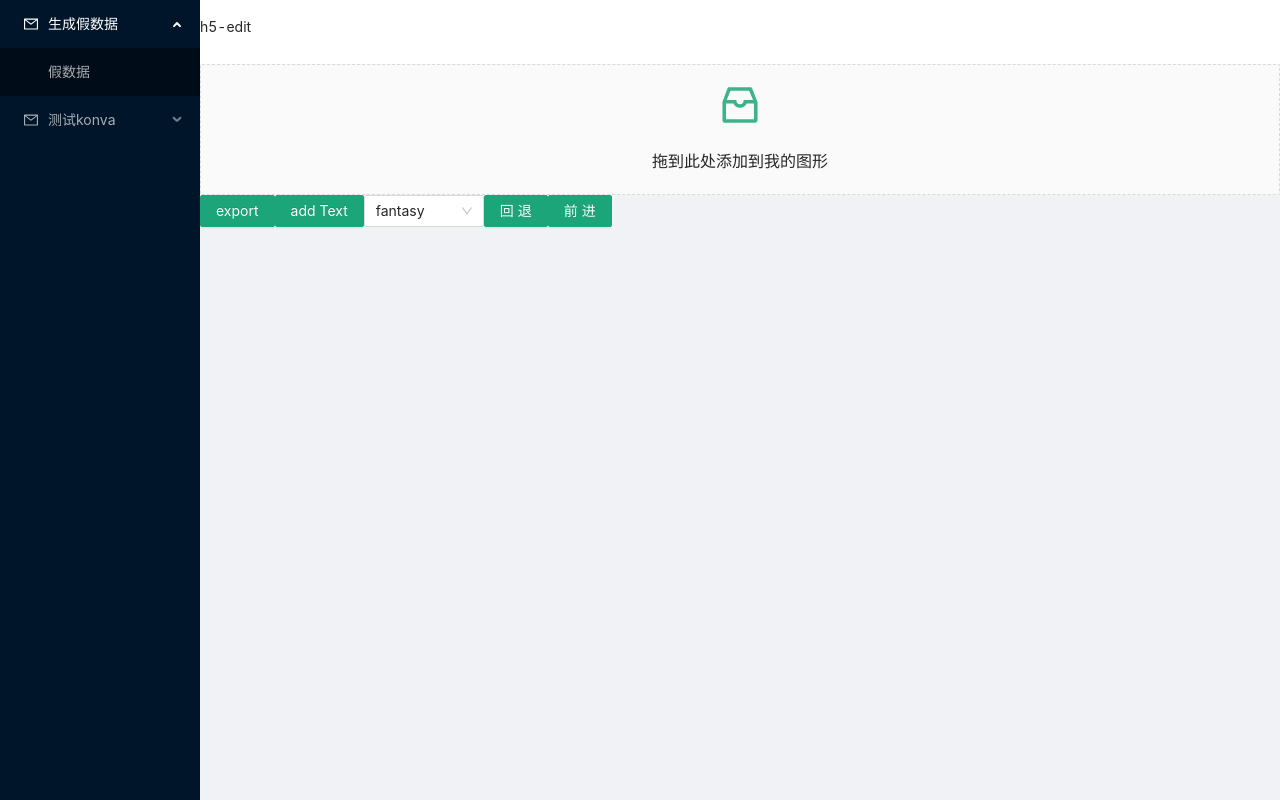
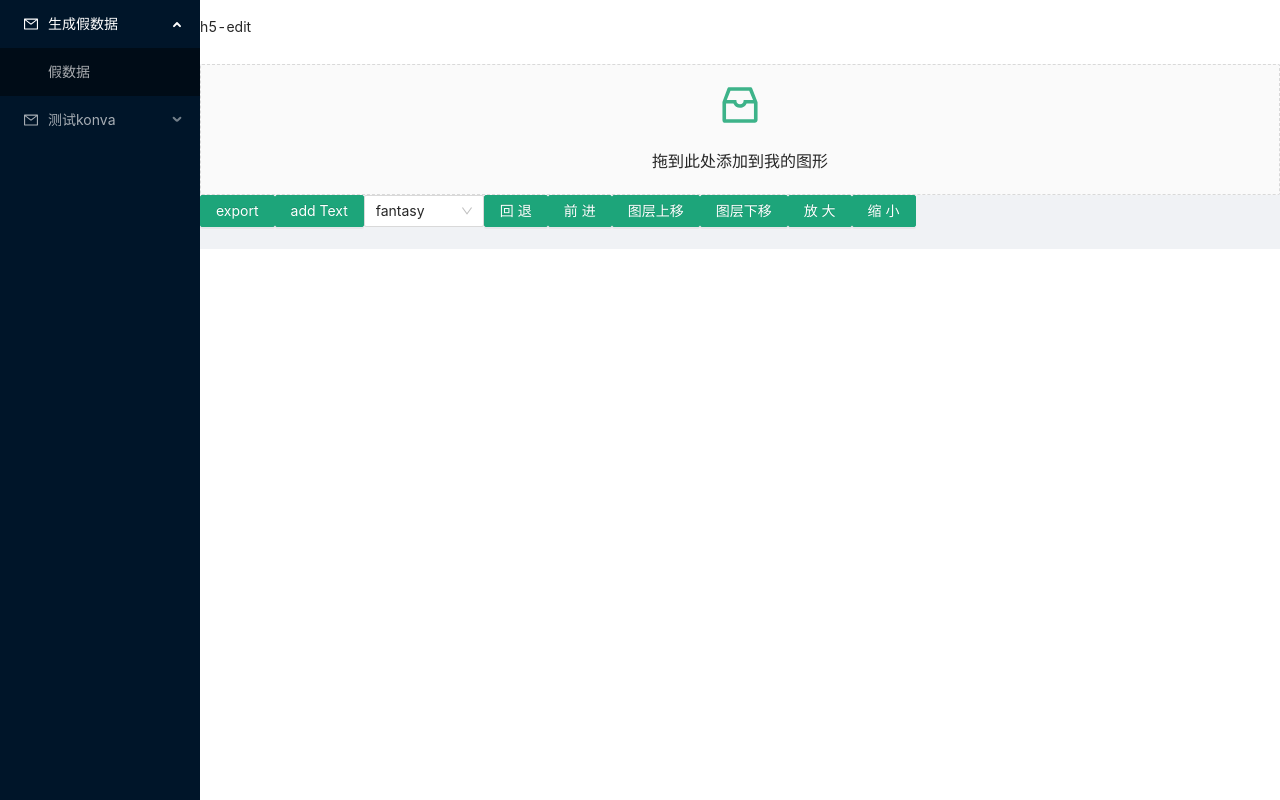
Before and after one commit to lzcrwxl/fakeData, a React (Create React App) app in the folder web/: page /h5-edit in a window 1280 px wide. Shown: the top 800 px of the page. Built offline with nearby package versions, Linux system fonts and the light colour scheme.

Commit message:
修复bug

```diff
--- a/web/src/components/KonvaEdit.js
+++ b/web/src/components/KonvaEdit.js
@@ -5,7 +5,7 @@ import React, {
   useImperativeHandle,
   forwardRef,
 } from "react";
-import { Stage, Layer, Star, Text, Rect, Group } from "react-konva";
+import { Stage, Layer, Star, Text, Rect, Group, } from "react-konva";
 import withTransform from "./withTransform";
 import MyImage from "./KonvaImg";
 import MyText from "./KonvaText";
@@ -20,6 +20,9 @@ const queue = new circularQueue(10);
 let KonvaEdit = ({ editRef }) => {
   const stageRef = useRef();
   const [infos, setInfo] = useState([]);
+  const [steps, setSteps] = useState([]);
+  const [stageScale, setStageScale] = useState(1);
+
   const baseInfo = {
     id: infos.length + 1,
     scaleX: 1,
@@ -70,6 +73,12 @@ let KonvaEdit = ({ editRef }) => {
       queue.enqueue(img);
       setInfo([...infos, img]);
     },
+    zoomIn: () => {
+      canvasScale(1.2)
+    },
+    zoomOut: () => {
+      canvasScale(0.8)
+    },
   }));
   const [showTransformer, setShowTransformer] = useState(true);
   const [selectedId, setSelected] = useState(1);
@@ -109,6 +118,43 @@ let KonvaEdit = ({ editRef }) => {
         });
     }
   };
+  // i正数往上移动，负数往下移动
+  const moveLayer = (i) => {
+    let current = queue.getCurrent();
+    const currentLayerIndex = current.findIndex((c) => c.id === selectedId);
+    let isChanged = false;
+    if (currentLayerIndex >= 0) {
+      const tmp = current[currentLayerIndex];
+
+      if (i > 0) {
+        if (currentLayerIndex < current.length - 1) {
+          // 界限
+          current[currentLayerIndex] = current[currentLayerIndex + 1];
+          current[currentLayerIndex + 1] = tmp;
+          isChanged = true;
+        }
+      } else if (i < 0) {
+        if (currentLayerIndex > 0) {
+          // 界限
+          current[currentLayerIndex] = current[currentLayerIndex - 1];
+          current[currentLayerIndex - 1] = tmp;
+          isChanged = true;
+        }
+      }
+    }
+    if (isChanged) {
+      queue.enqueue(current); // 本地数据更改
+      // setSteps(queue.getCurrent()); // 绑定state
+    }
+  };
+  const canvasScale = (ratio) => {
+    // ratio属于[0.25,2]
+    // 获取画布中心的位置
+    if (ratio <= 2 && ratio >= 0.25) {
+      setStageScale(ratio);
+    }
+  };
+
   useEffect(() => {
     if (
       selectedItemChange &&
@@ -128,7 +174,12 @@ let KonvaEdit = ({ editRef }) => {
   }, [selectedItemChange]); // 更改选中元素的属性
 
   return (
-    <Stage width={1200} height={1000} ref={stageRef}>
+    <Stage
+      width={1200}
+      height={1000}
+      ref={stageRef}
+      style={{ backgroundColor: "#fff", transform: `scale(${stageScale})` }}
+    >
       {infos.map((i, idx) => (
         <Layer key={i.id}>
           {i.text && (
--- a/web/src/views/h5Edit.js
+++ b/web/src/views/h5Edit.js
@@ -52,7 +52,18 @@ const H5Edit = () => {
   const moveForward = () => {
     editRef.current.moveForward();
   };
-  let imgUrl;
+  const moveUp = () => {
+    editRef.current.moveUp();
+  };
+  const moveDown = () => {
+    editRef.current.moveDown();
+  };
+  const zoomIn = () => {
+    editRef.current.zoomIn();
+  };
+  const zoomOut = () => {
+    editRef.current.zoomOut();
+  };
   const props = {
     name: "file",
     multiple: false,
@@ -63,15 +74,13 @@ const H5Edit = () => {
 
       if (status === "done") {
         message.success(`${info.file.name} file uploaded successfully.`);
-        imgUrl = info.fileList[0].response.url;
       } else if (status === "error") {
         message.error(`${info.file.name} file upload failed.`);
       }
     },
-    onPreview(){
-      if(!imgUrl) return
-      editRef.current.addImage(imgUrl);
-    }
+    onPreview(file) {
+      editRef.current.addImage(file.response.url);
+    },
   };
   return (
     <>
@@ -107,6 +116,18 @@ const H5Edit = () => {
         <Button type="primary" onClick={moveForward}>
           前进
         </Button>
+        <Button type="primary" onClick={moveUp}>
+          图层上移
+        </Button>
+        <Button type="primary" onClick={moveDown}>
+          图层下移
+        </Button>
+        <Button type="primary" onClick={zoomIn}>
+          放大
+        </Button>
+        <Button type="primary" onClick={zoomOut}>
+          缩小
+        </Button>
       </div>
       <br />
       <KonvaEdit editRef={editRef} />
```
